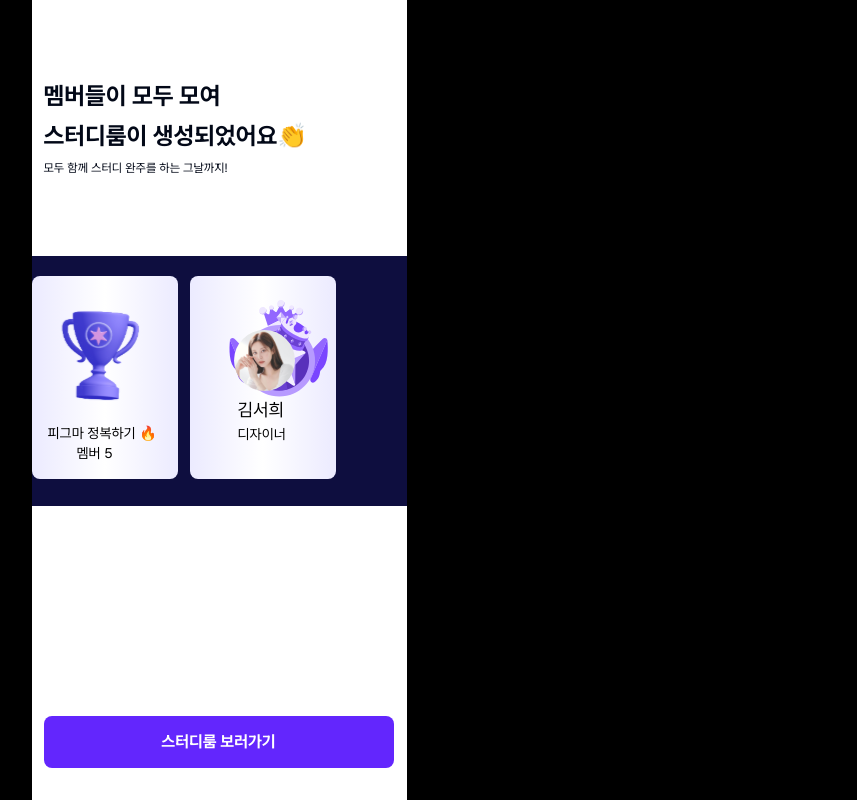
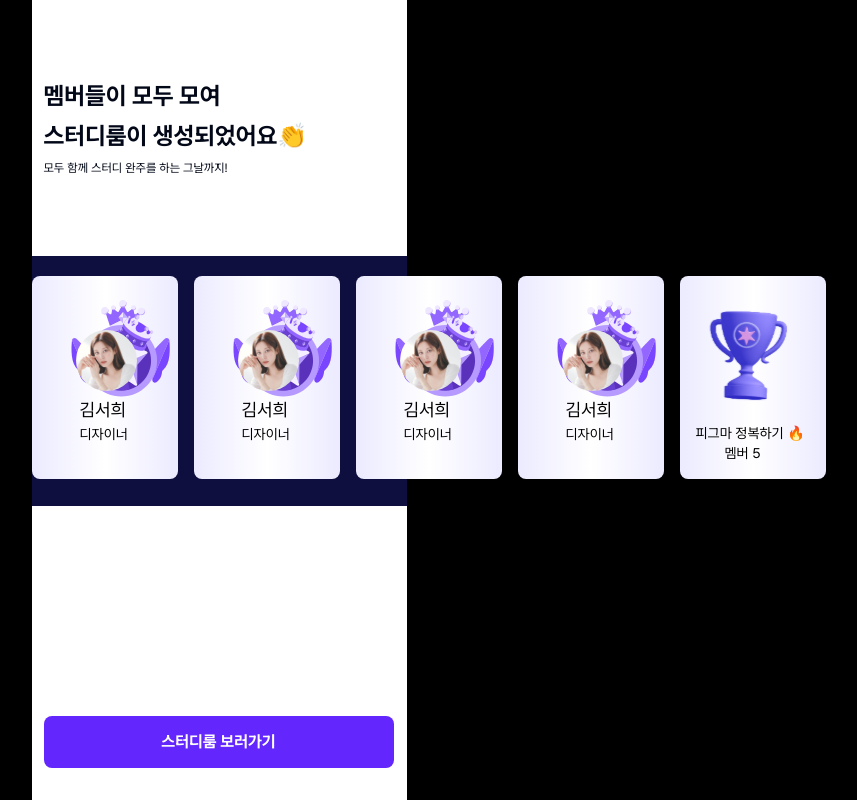
Before and after one commit to SuaJeong-winter/Swith_snProject, a Next.js app: page /established in a window 1280 px wide. Shown: the whole page, without its empty margins (421-1278 px from the left). Built offline with nearby package versions, Linux system fonts and the light colour scheme.

Commit message:
feat: 토스트 메시지 수정

```diff
--- a/app/create/page.tsx
+++ b/app/create/page.tsx
@@ -22,7 +22,7 @@ import React, { useState } from 'react'
 import { Progress } from '~/components/ui/progress'
 
 export default function CreatePage() {
-  const [isChecked, setIsChecked] = useState([false, false, false])
+  const [isChecked, setIsChecked] = React.useState([false, false, false])
 
   const handleToggle = (index: number) => {
     setIsChecked((prev) =>
@@ -31,7 +31,7 @@ export default function CreatePage() {
   }
 
   // 프로그래스 바
-  const [progress, setProgress] = useState(50)
+  const [progress, setProgress] = React.useState(50)
 
   return (
     <section className="flex min-h-dvh flex-col bg-white pb-8">
--- a/app/established/page.tsx
+++ b/app/established/page.tsx
@@ -1,9 +1,18 @@
+'use client'
+
 import BtnBackIcon from '~/assets/btn_back.svg'
 import BtnMoreVertical from '~/assets/icon_more-vertical.svg'
 import IconTrophy from '~/assets/icon_trophy.svg'
 import MeetieMaster from '~/assets//badge_meetie-master.svg'
 import MpProfile from '~/assets/mp_profile.svg'
 import { Button } from '~/components/ui/button'
+import {
+  Carousel,
+  CarouselContent,
+  CarouselItem,
+  CarouselNext,
+  CarouselPrevious,
+} from '~/components/ui/carousel'
 
 export default function EstablishedPage() {
   return (
@@ -25,13 +34,9 @@ export default function EstablishedPage() {
       </div>
       <div className="space-y-2 pt-20">
         <div className="flex h-[250px] w-[375px] flex-row space-x-3 bg-meetie-blue-5 py-[20px]">
-          <div className="h-[203px] w-[146px] rounded-lg bg-gradient-to-r from-meetie-blue-1 via-white to-meetie-blue-1">
-            <div className="px-[15px] pt-1">
-              <IconTrophy />
-              <p className="px-[1px] text-sm text-black"> 피그마 정복하기 🔥</p>
-              <p className="px-[30px] text-sm text-black">멤버 5</p>
-            </div>
-          </div>
+          <Carousel>
+            <CarouselContent>
+              <CarouselItem className="basis-1/5">
                 <div className="h-[203px] w-[146px] rounded-lg bg-gradient-to-r from-meetie-blue-1 via-white to-meetie-blue-1">
                   <div className="px-[8px] pt-[20px]">
                     <div className="relative h-[100px] w-[130px] px-[5px]">
@@ -43,6 +48,63 @@ export default function EstablishedPage() {
                     <p className="px-[40px] text-sm text-black">디자이너</p>
                   </div>
                 </div>
+              </CarouselItem>
+              <CarouselItem className="basis-1/5">
+                <div className="h-[203px] w-[146px] rounded-lg bg-gradient-to-r from-meetie-blue-1 via-white to-meetie-blue-1">
+                  <div className="px-[8px] pt-[20px]">
+                    <div className="relative h-[100px] w-[130px] px-[5px]">
+                      <MeetieMaster className="absolute left-4 right-4 top-1 w-full object-cover" />
+                      <MpProfile className="absolute left-9 right-6 top-[34px]" />
+                    </div>
+
+                    <p className="px-[40px] text-lg text-black"> 김서희</p>
+                    <p className="px-[40px] text-sm text-black">디자이너</p>
+                  </div>
+                </div>
+              </CarouselItem>
+              <CarouselItem className="basis-1/5">
+                <div className="h-[203px] w-[146px] rounded-lg bg-gradient-to-r from-meetie-blue-1 via-white to-meetie-blue-1">
+                  <div className="px-[8px] pt-[20px]">
+                    <div className="relative h-[100px] w-[130px] px-[5px]">
+                      <MeetieMaster className="absolute left-4 right-4 top-1 w-full object-cover" />
+                      <MpProfile className="absolute left-9 right-6 top-[34px]" />
+                    </div>
+
+                    <p className="px-[40px] text-lg text-black"> 김서희</p>
+                    <p className="px-[40px] text-sm text-black">디자이너</p>
+                  </div>
+                </div>
+              </CarouselItem>
+              <CarouselItem className="basis-1/5">
+                <div className="h-[203px] w-[146px] rounded-lg bg-gradient-to-r from-meetie-blue-1 via-white to-meetie-blue-1">
+                  <div className="px-[8px] pt-[20px]">
+                    <div className="relative h-[100px] w-[130px] px-[5px]">
+                      <MeetieMaster className="absolute left-4 right-4 top-1 w-full object-cover" />
+                      <MpProfile className="absolute left-9 right-6 top-[34px]" />
+                    </div>
+
+                    <p className="px-[40px] text-lg text-black"> 김서희</p>
+                    <p className="px-[40px] text-sm text-black">디자이너</p>
+                  </div>
+                </div>
+              </CarouselItem>
+              <CarouselItem className="basis-1/3">
+                <div className="h-[203px] w-[146px] rounded-lg bg-gradient-to-r from-meetie-blue-1 via-white to-meetie-blue-1">
+                  <div className="px-[15px] pt-1">
+                    <IconTrophy />
+                    <p className="px-[1px] text-sm text-black">
+                      피그마 정복하기 🔥
+                    </p>
+                    <p className="px-[30px] text-sm text-black">멤버 5</p>
+                  </div>
+                </div>
+              </CarouselItem>
+
+              {/* <CarouselItem>...</CarouselItem> */}
+            </CarouselContent>
+            {/* <CarouselPrevious /> */}
+            {/* <CarouselNext /> */}
+          </Carousel>
         </div>
       </div>
       <div className="fixed bottom-8 flex items-center justify-center space-x-4 px-3">
--- a/app/waiting/page.tsx
+++ b/app/waiting/page.tsx
@@ -6,6 +6,7 @@ import { Toaster } from '~/components/ui/toaster'
 import Link from 'next/link'
 import BtnBackIcon from '~/assets/btn_back.svg'
 import BtnMoreVertical from '~/assets/icon_more-vertical.svg'
+import IconBell from '~/assets/icon_bell.svg'
 import MpProfile from '~/assets/mp_profile.svg'
 import { Badge } from '~/components/ui/badge'
 import { Button } from '~/components/ui/button'
@@ -17,7 +18,7 @@ export default function WaitingListPage() {
   const { toast } = useToast()
   return (
     <section className="flex min-h-dvh flex-col bg-white pb-8">
-      <div className="fixed bottom-[80px] left-1/2 -translate-x-1/2 transform">
+      <div className="fixed bottom-[80px] left-1/3 -translate-x-1/2 transform">
         <Toaster />
       </div>
 
@@ -104,16 +105,22 @@ export default function WaitingListPage() {
           </p>
         </div>
         <Button
-          className="w-60 flex-[2] border border-solid"
+          className="w-60 flex-[2] rounded-md border border-solid"
           onClick={() => {
             toast({
-              description: '⚠️신청자가 수락가능 인원보다 많습니다',
+              description: (
+                <div className="flex items-center">
+                  <IconBell />
+                  <span>신청자가 수락 가능 인원보다 많습니다</span>
+                </div>
+              ),
               style: {
                 background: 'gray-300',
-                width: '100px',
+                width: '300px',
+                height: '30px',
+                marginBottom: '10px',
               },
             })
-            console.log('hi')
           }}
         >
           전체 수락하기
```
Also changed, not shown: src/assets/icon_bell.svg (added), 1 other file (tests, documents, lock files or other folders). Lines whose indentation alone changed are shown as unchanged.
